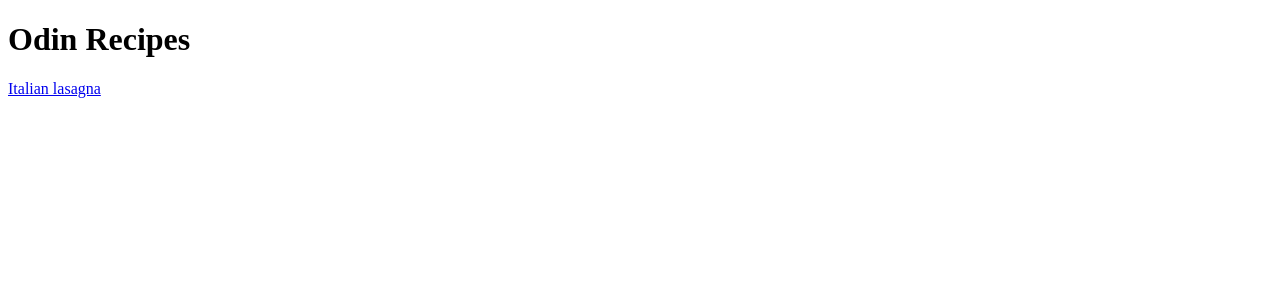
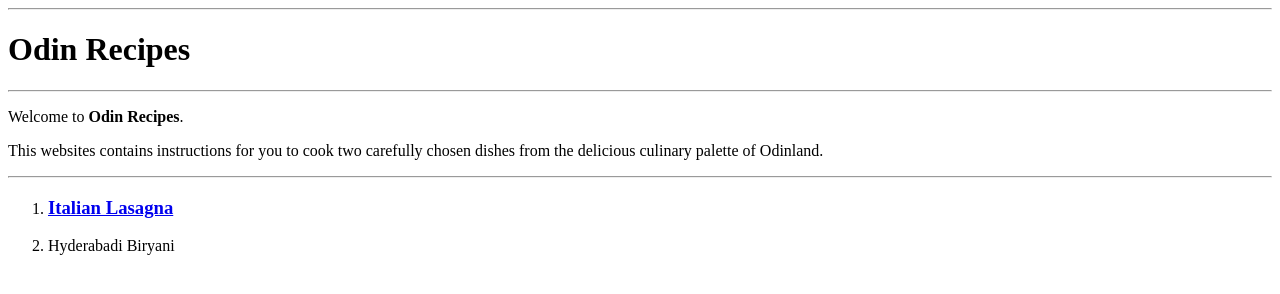
Before and after one commit to deekshithpatel10/odin-recipes, a plain HTML site: page index.html in a window 1280 px wide. Drawn offline with Linux system fonts and the light colour scheme.

Commit message:
Add title and one more dish to index.html

```diff
--- a/index.html
+++ b/index.html
@@ -6,7 +6,19 @@
     </head>
 
     <body>
+        <hr>
         <h1>Odin Recipes</h1>
-        <a href="recipes/lasagna.html">Italian lasagna</a>
+        <hr>
+        <p>Welcome to <strong>Odin Recipes</strong>.</p>
+        <p>
+            This websites contains instructions for you to cook
+            two carefully chosen dishes from the delicious culinary
+            palette of Odinland.
+        </p>
+        <hr>
+        <ol>
+            <li><h3><a href="recipes/lasagna.html">Italian Lasagna</a></h3></li>
+            <li><h3<a href="recipes/biryani.html">Hyderabadi Biryani</a></li>
+        </ol>
     </body>
 </html>
```
